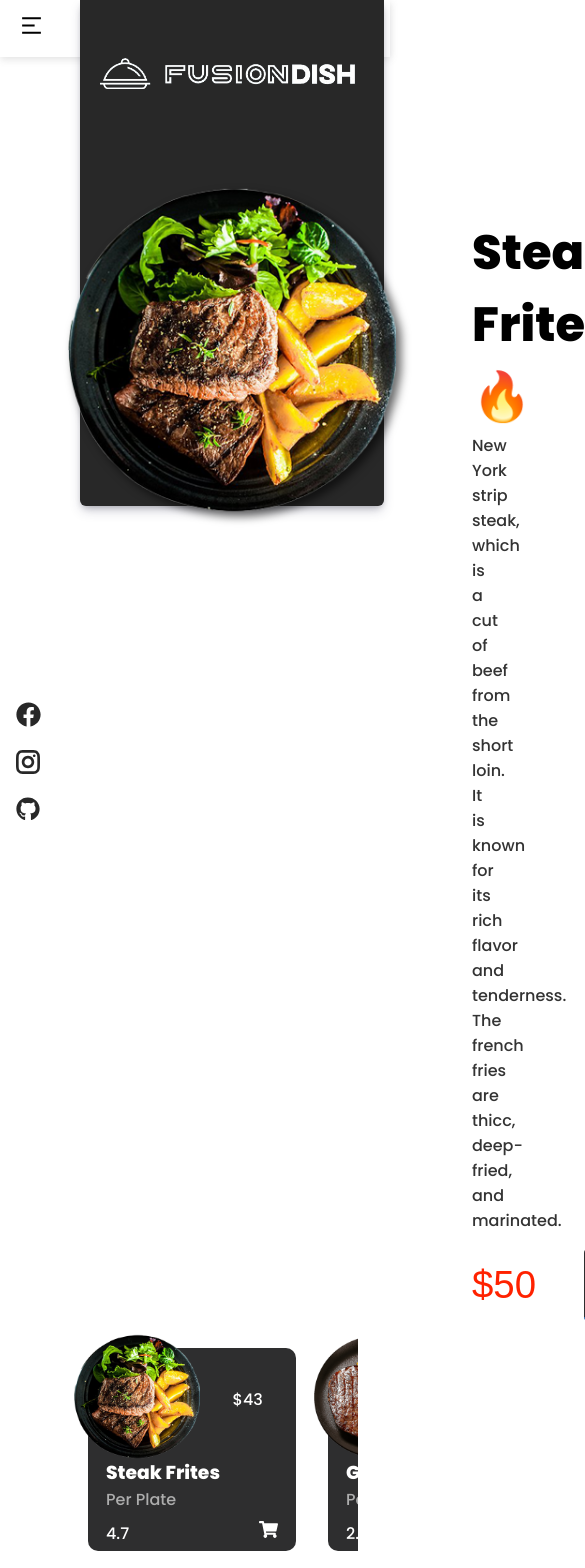
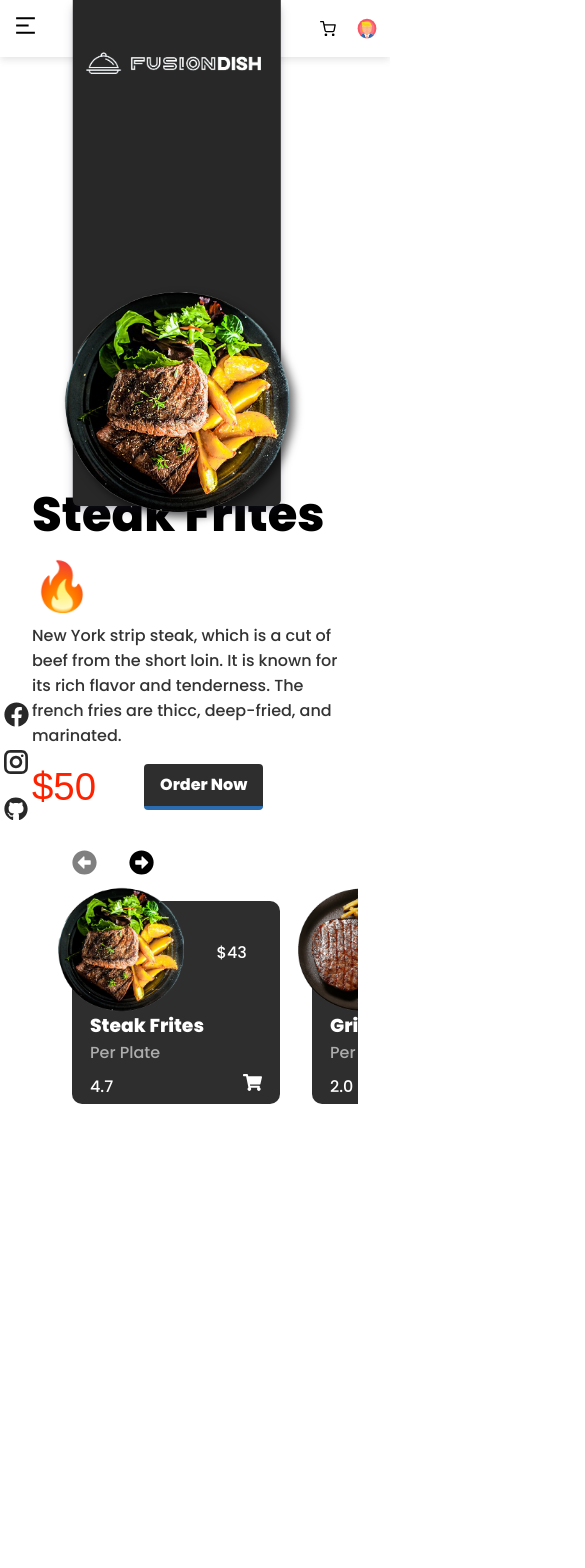
Before and after one commit to Steeve26/fusiondish, a React (Vite) app: page / in a window 390 px wide. Shown: the top 1568 px of the page, 585 px wide, since content can reach past the window. After the commit the page ends 1130 px from the top, so only its background shows below. Built offline with nearby package versions, Linux system fonts and the light colour scheme; a web font is replaced by a local one.

Commit message:
mobile responsiveness added

```diff
--- a/src/components/navbar.jsx
+++ b/src/components/navbar.jsx
@@ -25,6 +25,9 @@ const Nav = styled.nav`
   position: relative;
   @media only screen and (max-width: 900px) {
     padding-inline: 1.2em;
+  }
+  @media only screen and (max-width: 420px) {
+    padding-inline: .8em;
   }
 `
 
@@ -67,7 +70,7 @@ const List = styled.li`
     border-radius: 10em;
     background: #333;
   }
-  &:hover::after {
+  &:hover::after, :focus-visible::after {
     width: 100%;
   }
 `
@@ -97,6 +100,13 @@ const ImageContainer = styled.div`
   border-bottom-left-radius: 6px;
   border-bottom-right-radius: 6px;
   transition: .3s linear;
+  @media only screen and (max-width: 730px) {
+    transform: translateX(-40%);
+    left: 40%;
+  }
+  @media only screen and (max-width: 420px) {
+    width: 13em !important;
+  }
   @media only screen and (max-height: 750px) {
     height: 50vh !important;
     width: 15em;
--- a/src/index.css
+++ b/src/index.css
@@ -7,7 +7,7 @@
   padding: 0;
   box-sizing: border-box;
   outline: transparent;
-  font-family: poppins;
+  font-family: poppins, sans-serif;
 }
 body {
   min-height: 100vh;
@@ -28,3 +28,17 @@ button {
   cursor: pointer;
   font-size: 1em;
 }
+::-webkit-scrollbar {
+  width: 10px;
+  height: 10px;
+}
+::-webkit-scrollbar-track {
+  background: grey;
+}
+::-webkit-scrollbar-thumb {
+  background-color: #282828;
+  border-radius: 5px;
+}
+::-webkit-scrollbar-corner {
+  display: none;
+}
--- a/src/pages/home.jsx
+++ b/src/pages/home.jsx
@@ -1,4 +1,4 @@
-import React from 'react'
+import React, { useEffect, useRef, useState } from 'react'
 import styles from '../pages/home.module.css'
 import food1 from '../assets/food1.png'
 import food2 from '../assets/food2.png'
@@ -9,7 +9,7 @@ import food6 from '../assets/food6.png'
 import food7 from '../assets/food7.png'
 import food8 from '../assets/food8.png'
 import food9 from '../assets/food9.png'
-import { FaShoppingCart, FaFacebook, FaGithub } from "react-icons/fa";
+import { FaShoppingCart, FaFacebook, FaGithub, FaArrowAltCircleLeft } from "react-icons/fa";
 import { GrInstagram } from "react-icons/gr";
 import { Link } from 'react-router-dom'
 
@@ -17,6 +17,19 @@ export default function home() {
   function getRandomNumber(rating) {
     return rating ? (Math.random() * (4.1 - 1 + 1) + 1).toFixed(1) : Math.floor(Math.random() * (48 - 18 + 1)) + 18
   }
+
+  const scrollableDivRef = useRef();
+  const [scrollPosition, setScrollPosition] = useState(0);
+
+  const handleScroll = (direction) => {
+    if (scrollableDivRef.current) {
+      const newScrollPosition = scrollPosition + (direction == "right" ? 230 : -230);
+      direction == "right" ?
+      scrollableDivRef.current.scrollTo({ left: newScrollPosition, behavior: "smooth" })
+      : scrollableDivRef.current.scrollTo({ left: newScrollPosition, behavior: "smooth" });
+      newScrollPosition >= 0 && newScrollPosition <=1380 && setScrollPosition(newScrollPosition);
+    }
+  };
 
   return (
     <main className={styles.main}>
@@ -32,7 +45,8 @@ export default function home() {
         </div>
       </div>
 
-      <div className={styles.carousel}>
+      <div className={styles.carouselWrapper}>
+        <div className={styles.carousel} ref={scrollableDivRef}>
           <div className={styles.cards}>
             <div className={styles.topHalf}>
               <img src={food1} alt="food" />
@@ -170,6 +184,12 @@ export default function home() {
           </div>
         </div>
 
+        <div className={styles.scrollButtons}>
+          <button onClick={() => handleScroll('left')}><FaArrowAltCircleLeft size={25} color={!scrollPosition && 'grey'}/></button>
+          <button onClick={() => handleScroll('right')}><FaArrowAltCircleLeft size={25}/></button>
+        </div>
+      </div>
+
       <div className={styles.socials}>
         <Link to="https://www.facebook.com/" target='_blank'>
             <FaFacebook size={25} color='#282828'/>
--- a/src/pages/home.module.css
+++ b/src/pages/home.module.css
@@ -40,9 +40,13 @@
   line-height: 26px;
   transition: .2s linear;
 }
-.mealAction button:hover {
+.mealAction button:hover, .mealAction button:focus-visible {
   transform: translateY(5px);
   border-bottom-width: 2px;
+}
+.carouselWrapper {
+  position: relative;
+  margin: auto 0 0 1.5em;
 }
 .carousel {
   display: flex;
@@ -50,7 +54,6 @@
   gap: 2em;
   overflow-x: scroll;
   height: 16em;
-  margin: auto 0 0 1.5em;
   padding-inline: 2em;
 }
 .carousel::-webkit-scrollbar {
@@ -119,6 +122,23 @@
 .carousel .cards .infoAction button:hover {
   color: #2b6cb0;
 }
+.carouselWrapper .scrollButtons {
+  display: flex;
+  gap: 2em;
+  position: absolute;
+  left: 2.5em;
+  top: -1.5em;
+  z-index: 22;
+}
+.carouselWrapper .scrollButtons button {
+  transition: .2s linear;
+}
+.carouselWrapper .scrollButtons button:hover, .carouselWrapper .scrollButtons button:focus-visible {
+  color: #2b6cb0;
+}
+.carouselWrapper .scrollButtons button:last-of-type {
+  transform: rotateY(180deg);
+}
 .socials {
   position: absolute;
   left: 1em;
@@ -127,9 +147,43 @@
   flex-direction: column;
   gap: 1em;
 }
+.socials a svg {
+  transition: .2s linear;
+}
+.socials a:hover svg, .socials a:focus-visible svg {
+  color: #2b6cb0;
+  fill: #2b6cb0;
+}
 @media only screen and (max-width: 1160px) {
   .heroHeader {
     margin-left: 440px;
+  }
+}
+@media only screen and (max-width: 850px) {
+  .heroHeader {
+    margin-left: 370px;
+  }
+}
+@media only screen and (max-width: 730px) {
+  .heroHeader {
+    padding-top: 50vh !important;
+    max-width: 350px;
+    margin-inline: auto;
+    margin-bottom: 4em;
+  }
+  .socials {
+    position: fixed;
+  }
+  .scrollButtons {
+    left: 1em !important;
+  }
+  .carousel {
+    padding-left: 1em;
+  }
+}
+@media only screen and (max-width: 430px) {
+  .socials {
+    left: 4px;
   }
 }
 @media only screen and (max-height: 750px) {
@@ -140,8 +194,11 @@
 }
 @media only screen and (max-height: 660px) {
   .heroHeader {
-    margin-bottom: 3em;
+    margin-bottom: 6em;
     padding-top: 80px;
+  }
+  .carouselWrapper .scrollButtons {
+    top: -2em;
   }
   .carousel {
     height: 15em;
```
Lines whose indentation alone changed are shown as unchanged.
